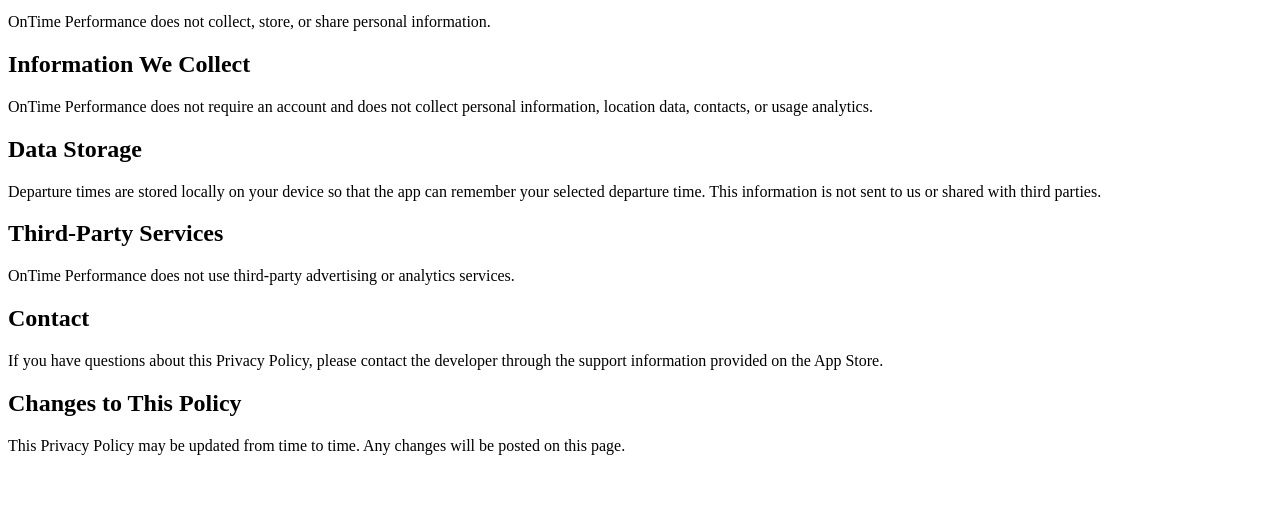
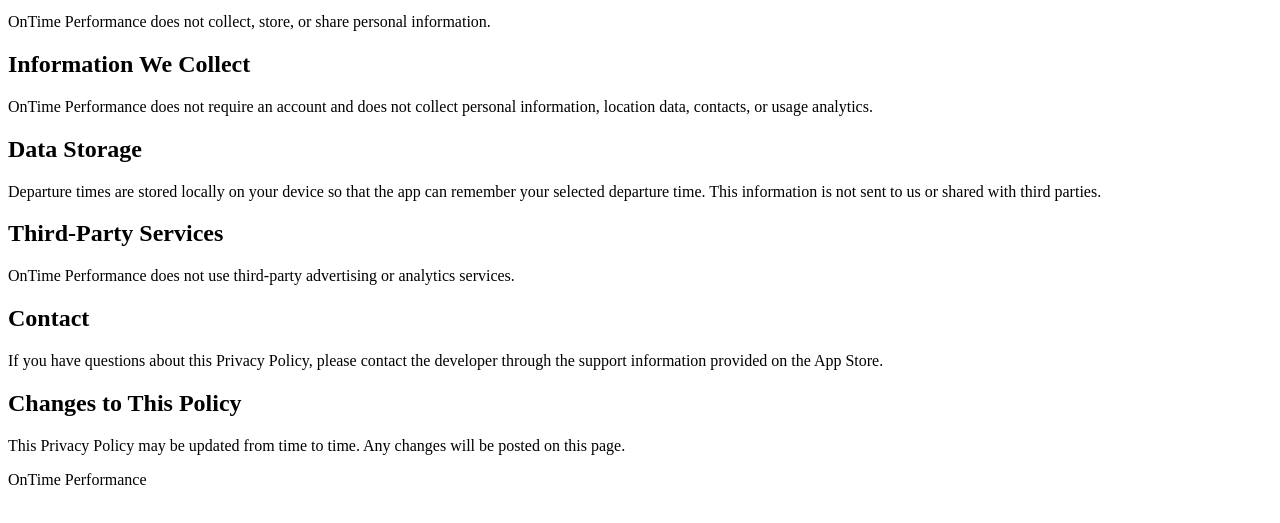
Before and after one commit to driftwoodrooke/OnTime-performance, a plain HTML site: page index.html in a window 1280 px wide. Shown: the part 101-624 px from the top of the page. Drawn offline with Linux system fonts and the light colour scheme.

Commit message:
Update index.html

```diff
--- a/index.html
+++ b/index.html
@@ -44,5 +44,6 @@
         This Privacy Policy may be updated from time to time. Any changes will
         be posted on this page.
     </p>
+    <p>OnTime Performance</p>
 </body>
 </html>
```
